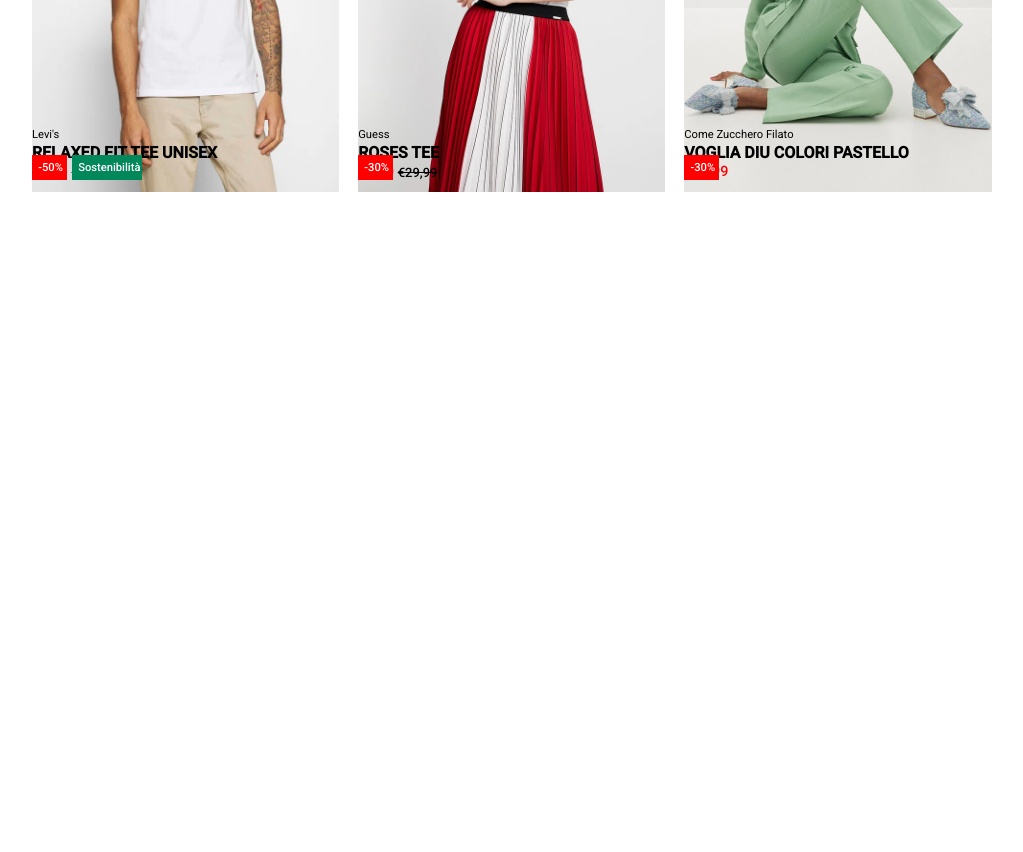
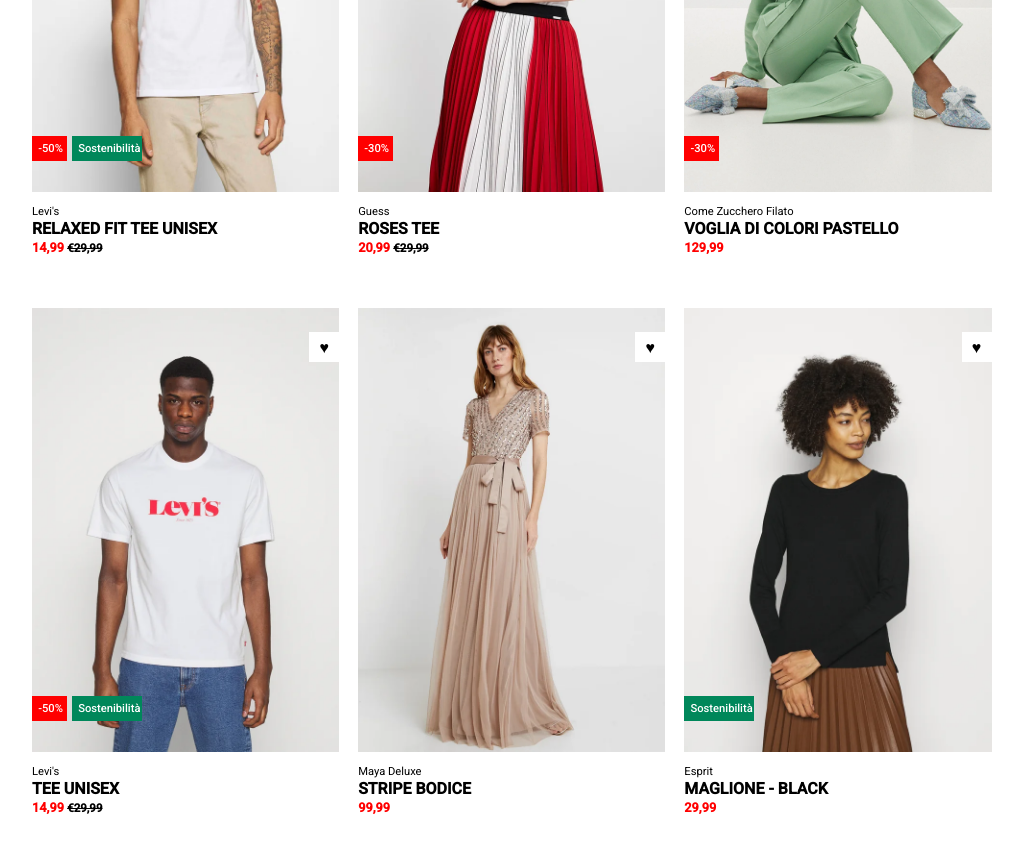
Before and after one commit to Maccio92/html-css-boolando, a plain HTML site: page index.html in a window 1280 px wide. Shown: the part 260-1112 px from the top of the page, without its empty margins (96-1119 px from the left). Before the commit the page ends 800 px from the top, so only its background shows below. Drawn offline with Linux system fonts and the light colour scheme.

Commit message:
add 2 section

```diff
--- a/index.html
+++ b/index.html
@@ -12,8 +12,10 @@
 </head>
 <body>
     <main>
+        <!-- 1° Riga -->
         <section class="first-row">
             <div class="col">
+                <!-- 1° Colonna -->
                 <div class="img">
                     <img id="img1" src="img/1.webp" alt="Ragazzo con maglia">
                     <img id="img1-hover" src="img/1b.webp" alt="Ragazzo con maglia">
@@ -31,6 +33,7 @@
                     </ul>
                 </div>
             </div>
+            <!-- 2° Colonna -->
             <div class="col">
                 <div class="img">
                     <img id="img1" src="img/2.webp" alt="Ragazzo con maglia">
@@ -48,6 +51,7 @@
                     </ul>
                 </div>
             </div>
+            <!-- 3° Colonna -->
             <div class="col">
                 <div class="img">
                     <img id="img1" src="img/3.webp" alt="Ragazzo con maglia">
@@ -60,8 +64,66 @@
                 <div class="caption">
                     <ul>
                         <li class="brand">Come Zucchero Filato</li>
-                        <li class="product">VOGLIA DIU COLORI PASTELLO</li>
+                        <li class="product">VOGLIA DI COLORI PASTELLO</li>
                         <li class="sale-price">129,99</li>
+                    </ul>
+                </div>
+            </div>
+        </section>
+
+        <!-- 2° Riga -->
+        <section class="second-row">
+            <!-- 1° Colonna -->
+            <div class="col">
+                <div class="img">
+                    <img id="img1" src="img/4.webp" alt="Ragazzo con maglia">
+                    <img id="img1-hover" src="img/4b.webp" alt="Ragazzo con maglia">
+                    <div class="text">
+                         <div class="heart">&#x2665 </div>
+                        <div class="sale">-50%</div>
+                        <div class="eco"> Sostenibilità</div>
+                    </div>
+                </div>
+                <div class="caption">
+                    <ul>
+                        <li class="brand">Levi's</li>
+                        <li class="product">TEE UNISEX</li>
+                        <li class="sale-price">14,99 <span style="font-size: 0.9em;text-decoration:line-through; color: black;"> €29,99</span></li>
+                    </ul>
+                </div>
+            </div>
+            <!-- 2° Colonna -->
+            <div class="col">
+                <div class="img">
+                    <img id="img1" src="img/5.webp" alt="Ragazzo con maglia">
+                    <img id="img1-hover" src="img/5b.webp" alt="Ragazzo con maglia">
+                    <div class="text">
+                         <div class="heart">&#x2665 </div>
+                    </div>
+                </div>
+                <div class="caption">
+                    <ul>
+                        <li class="brand">Maya Deluxe</li>
+                        <li class="product">STRIPE BODICE</li>
+                        <li class="sale-price">99,99</li>
+                    </ul>
+                </div>
+            </div>
+            <!-- 3° Colonna -->
+            <div class="col">
+                <div class="img">
+                    <img id="img1" src="img/6.webp" alt="Ragazzo con maglia">
+                    <img id="img1-hover" src="img/6b.webp" alt="Ragazzo con maglia">
+                    <div class="text">
+                         <div class="heart">&#x2665 </div>
+                        <div class="eco"> Sostenibilità</div>
+                    </div>
+                </div>
+                <div class="caption">
+                    <ul>
+                        <li class="brand">Esprit</li>
+                        <li class="product">MAGLIONE - BLACK</li>
+                        <li class="sale-price">29,99</li>
                     </ul>
                 </div>
             </div>
--- a/style.css
+++ b/style.css
@@ -15,8 +15,8 @@ main{
     width: 80%;
     margin: 1vh auto;
 }
-.first-row{
-    height: 50%;
+section{
+    margin-bottom: 5%;
 }
 .col{
     width: 30%;
@@ -68,7 +68,7 @@ main{
     position: absolute;
     z-index: 3;
     left: 0;
-    bottom: 2vh;
+    bottom: 12vh;
     font-size: 0.7em;
     padding: 2%;
     font-weight: 500;
@@ -82,18 +82,20 @@ main{
     position: absolute;
     z-index: 3;
     left: 40px;
-    bottom: 2vh;
+    bottom: 12vh;
     font-size: 0.7em;
     padding: 2%;
     font-weight: 500;
     text-align: center;
 }
+.eco:nth-child(2){
+    left:0;
+}
 
 .caption{
-    position: absolute;
-    left: 0;
-    top: 380px;
+    margin-top: 3%;
 }
+
 li{
     line-height: 1.3em;
     list-style-type: none;
@@ -106,8 +108,8 @@ li{
     font-weight: 700;
 }
 .sale-price{
-    font-size: 0.9em;
+    font-size: 0.8em;
     color: red;
-    font-weight: 500;
+    font-weight: 700;
 
 }
```
